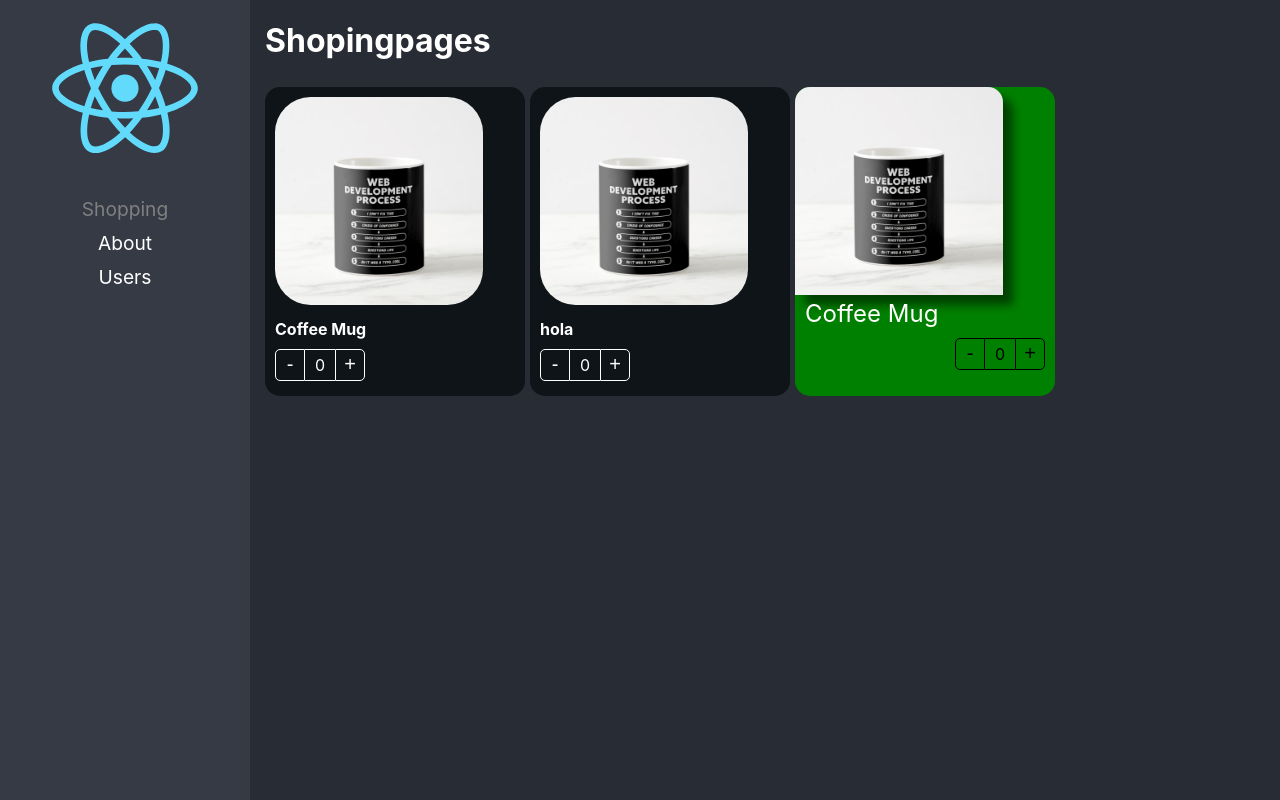
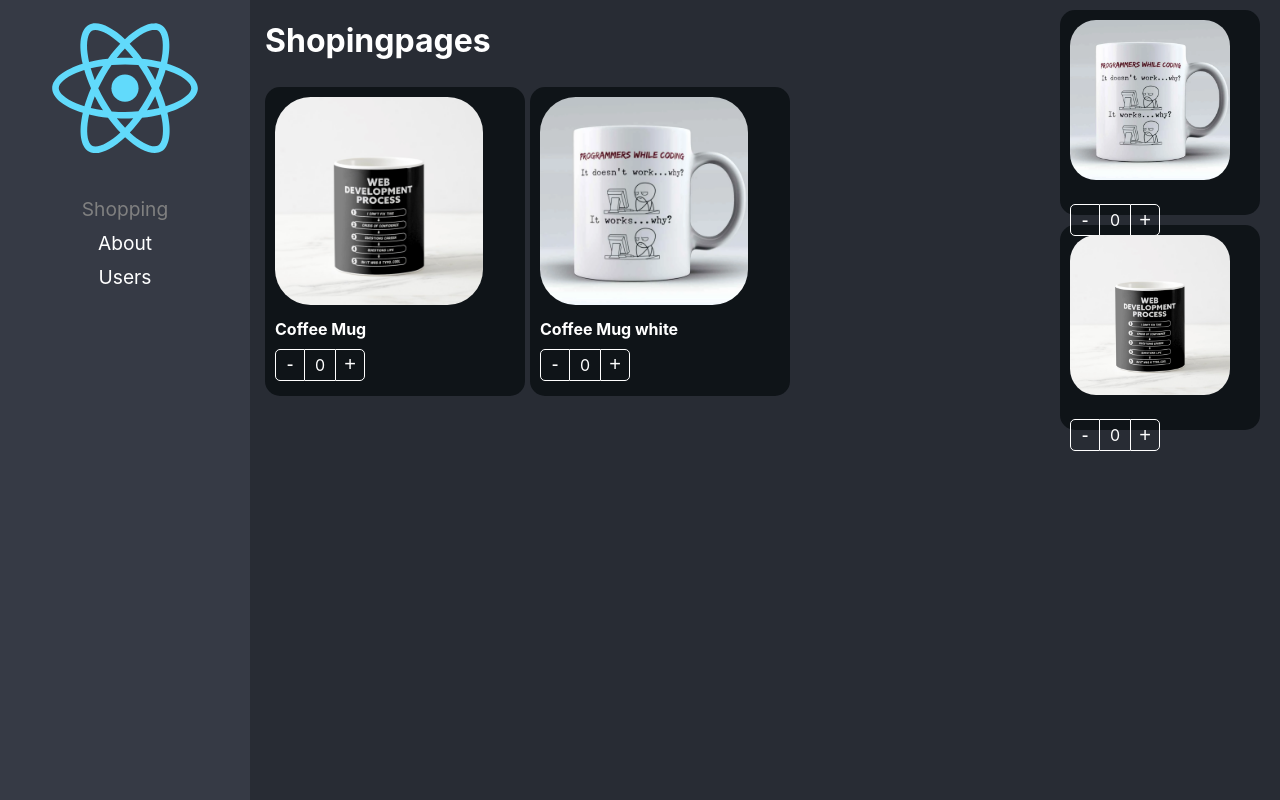
Before and after one commit to mauricio-hub/react-pro, a React (Create React App) app: page /home in a window 1280 px wide. Built offline with nearby package versions, Linux system fonts and the light colour scheme.

Commit message:
inicio del patron

```diff
--- a/src/components-patterns/pages/ShoppingPage.tsx
+++ b/src/components-patterns/pages/ShoppingPage.tsx
@@ -1,13 +1,21 @@
 import React, { Children } from 'react'
 import { ProductCard, ProductButtons, ProductImage, ProductTitle } from '../components'
 import '../styles/custom-styles.css'
+import { Product } from '../interfaces/interfaces'
 
-const product = {
+const product1 = {
   id: '1',
   title: 'Coffee Mug',
   img: './coffee-mug.png'
 }
 
+const product2 = {
+  id: '2',
+  title: 'Coffee Mug white',
+  img: './coffee-mug2.png'
+}
+
+const products: Product[] = [product1, product2]
 
 const ShoppingPage = () => {
   return (
@@ -22,56 +30,52 @@
           flexWrap: 'wrap',
         }}
       >
-        <ProductCard product={product}
-        className='bg-dark text-white'
-        >
 
-          <ProductCard.Image classNane='custom-image'/>
-          <ProductCard.Title  className='text-bold' activeClass='active'/>
-          <ProductCard.Buttons className='custom-button' />
-        </ProductCard>
-
-
-        <ProductCard product={product}
-        className='bg-dark text-white'
-        >
-
-          <ProductImage  classNane='custom-image'/>
-          <ProductTitle title='hola' className='text-bold' activeClass='active'/>
-          <ProductButtons className='custom-button'/>
-        </ProductCard>
+        {
+          products.map((product) => (
+            <ProductCard
+              key={product.id}
+              product={product}
+              className='bg-dark text-white'
+            >
+              <ProductImage classNane='custom-image' />
+              <ProductTitle className='text-bold' activeClass='active' />
+              <ProductButtons className='custom-button' />
+            </ProductCard>
+          ))
+        }
 
 
 
-        <ProductCard product={product}
-        style={{
-          backgroundColor: 'green',
-        }}
+      </div>
 
+      <div className='shopping-cart'>
+        <ProductCard
+
+          product={product2}
+          className='bg-dark text-white'
+          style={{
+            width: '200px',
+            height: '200px',
+            margin: '10px'
+          }}
         >
-          <ProductImage
-            style={
-              {
-                boxShadow: '10px 10px 10px rgba(0,0,0,0.5)',
+          <ProductImage classNane='custom-image' />
+          <ProductButtons className='custom-button' />
+        </ProductCard>
+        <ProductCard
 
-              }
-            }
-          />
-          <ProductTitle
-             style={{
-              color: '#fff',
-              fontSize: '1.5rem',
-             }}
-          />
-          <ProductButtons
-            style={{
-              display: 'flex',
-              justifyContent: 'end',
-            }}
-          />
+          product={product1}
+          className='bg-dark text-white'
+          style={{
+            width: '200px',
+            height: '200px',
+            margin: '10px'
+          }}
+        >
+          <ProductImage classNane='custom-image' />
+          <ProductButtons className='custom-button' />
         </ProductCard>
-
-
 
       </div>
     </div>
--- a/src/components-patterns/styles/custom-styles.css
+++ b/src/components-patterns/styles/custom-styles.css
@@ -26,3 +26,10 @@
   color: rgb(255, 255, 255);
   border-color: #fff;
  }
+
+
+ .shopping-cart {
+  position: fixed;
+  right: 10px;
+  top:0px
+}
```
Also changed, not shown: public/coffee-mug2.png (added).
